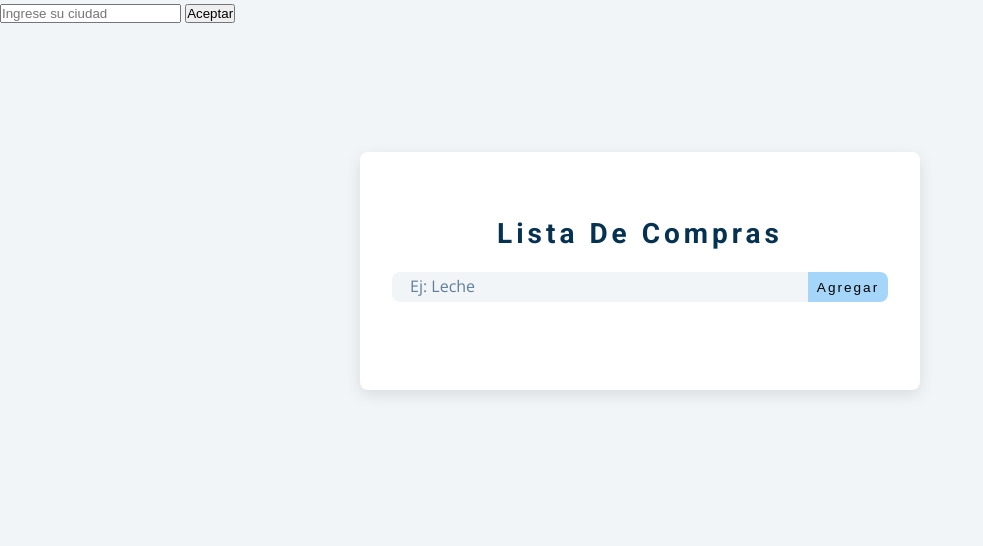
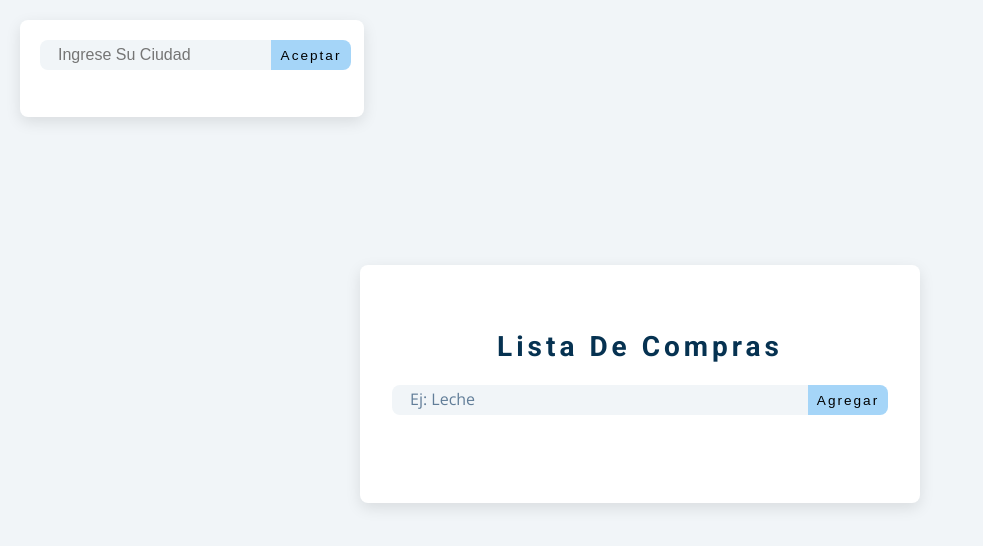
Before and after one commit to mauroorepe/SegundaEntrega, a plain HTML site: page index.html in a window 1280 px wide. Shown: the whole page, without its empty margins (0-983 px from the left). Drawn offline with nearby package versions, Linux system fonts and the light colour scheme.

Commit message:
agregado css

```diff
--- a/css/styles.css
+++ b/css/styles.css
@@ -371,3 +371,55 @@ Grocery List
 .clear-btn:hover {
     color: var(--clr-red-dark);
 }
+
+#contenedor {
+    display: flex;
+    flex-direction: column;
+    -ms-flex-align: center;
+    margin: 20px;
+    display: inline-block;
+    padding: 20px;
+    background: var(--clr-white);
+    border-radius: var(--radius);
+    box-shadow: var(--light-shadow);
+}
+
+.input{
+    display: flex;
+    padding-bottom: 15px;
+}
+
+.button {
+    background: var(--clr-primary-8);
+    border-color: transparent;
+    flex: 0 0 5rem;
+    display: grid;
+    align-items: center;
+    padding: 0.25rem;
+    text-transform: capitalize;
+    letter-spacing: 2px;
+    border-top-right-radius: var(--radius);
+    border-bottom-right-radius: var(--radius);
+    cursor: pointer;
+    content: var(--clr-primary-5);
+    transition: var(--transition);
+    font-size: 0.85rem;
+}
+
+.button:hover {
+    background: var(--clr-primary-5);
+    color: var(--clr-white);
+}
+
+.inputValue {
+    padding: 0.25rem;
+    padding-left: 1rem;
+    background: var(--clr-grey-10);
+    border-top-left-radius: var(--radius);
+    border-bottom-left-radius: var(--radius);
+    border-color: transparent;
+    font-size: 1rem;
+    flex: 1 0 auto;
+    color: var(--clr-grey-5);
+    text-transform: capitalize;
+}
--- a/index.html
+++ b/index.html
@@ -12,6 +12,7 @@
 </head>
 
 <body>
+    <div id="contenedor">
         <div class="input">
             <input type="text" class="inputValue" placeholder="Ingrese su ciudad">
             <input type="submit" value="Aceptar" class="button">
@@ -21,6 +22,7 @@
             <h3 class="name">
             <h3 class="temp"></h3>
             <h3 class="desc"></h3>
+        </div>
     </div>
     <section class="section-center">
         <!-- form -->
```
Lines whose indentation alone changed are shown as unchanged.
